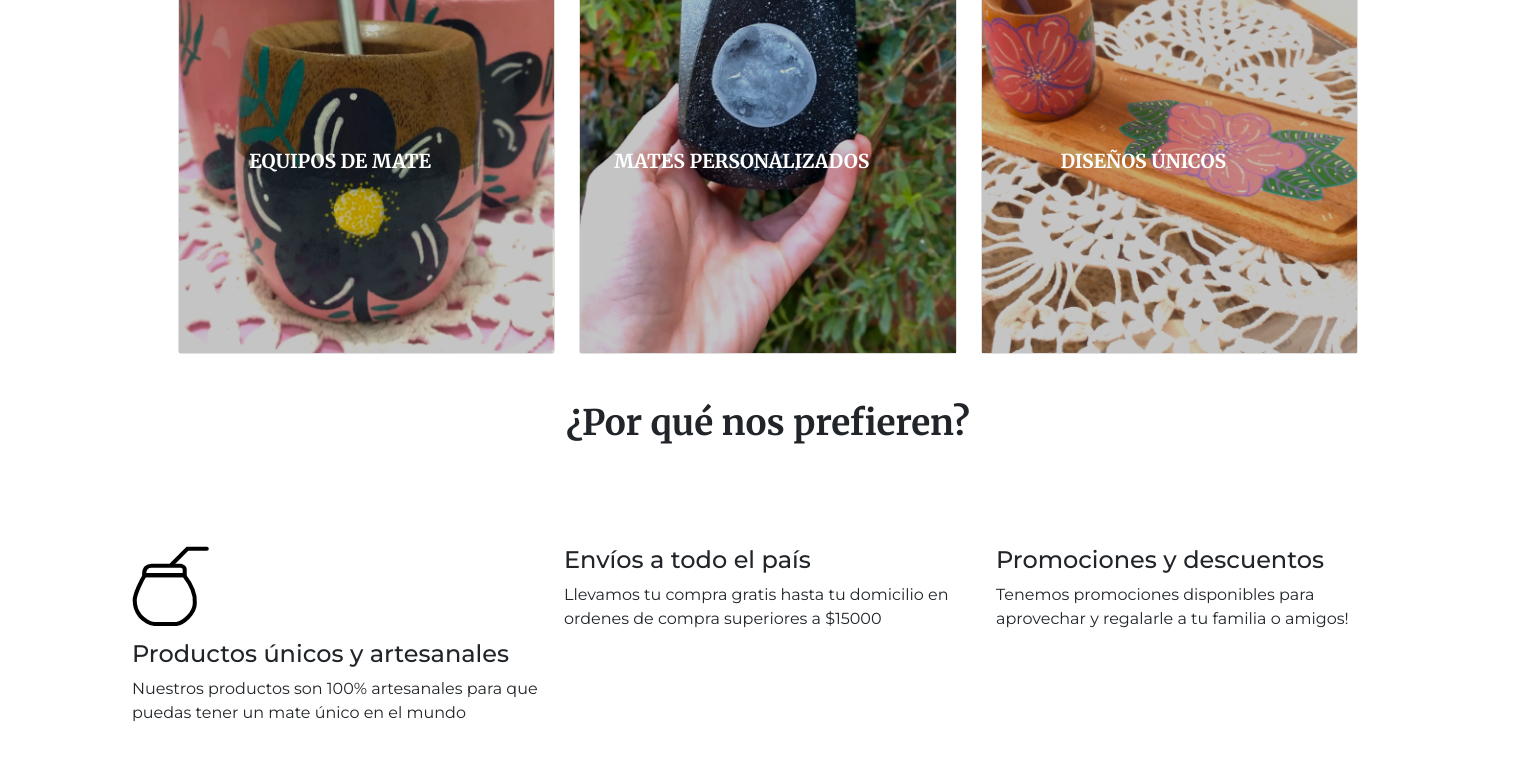
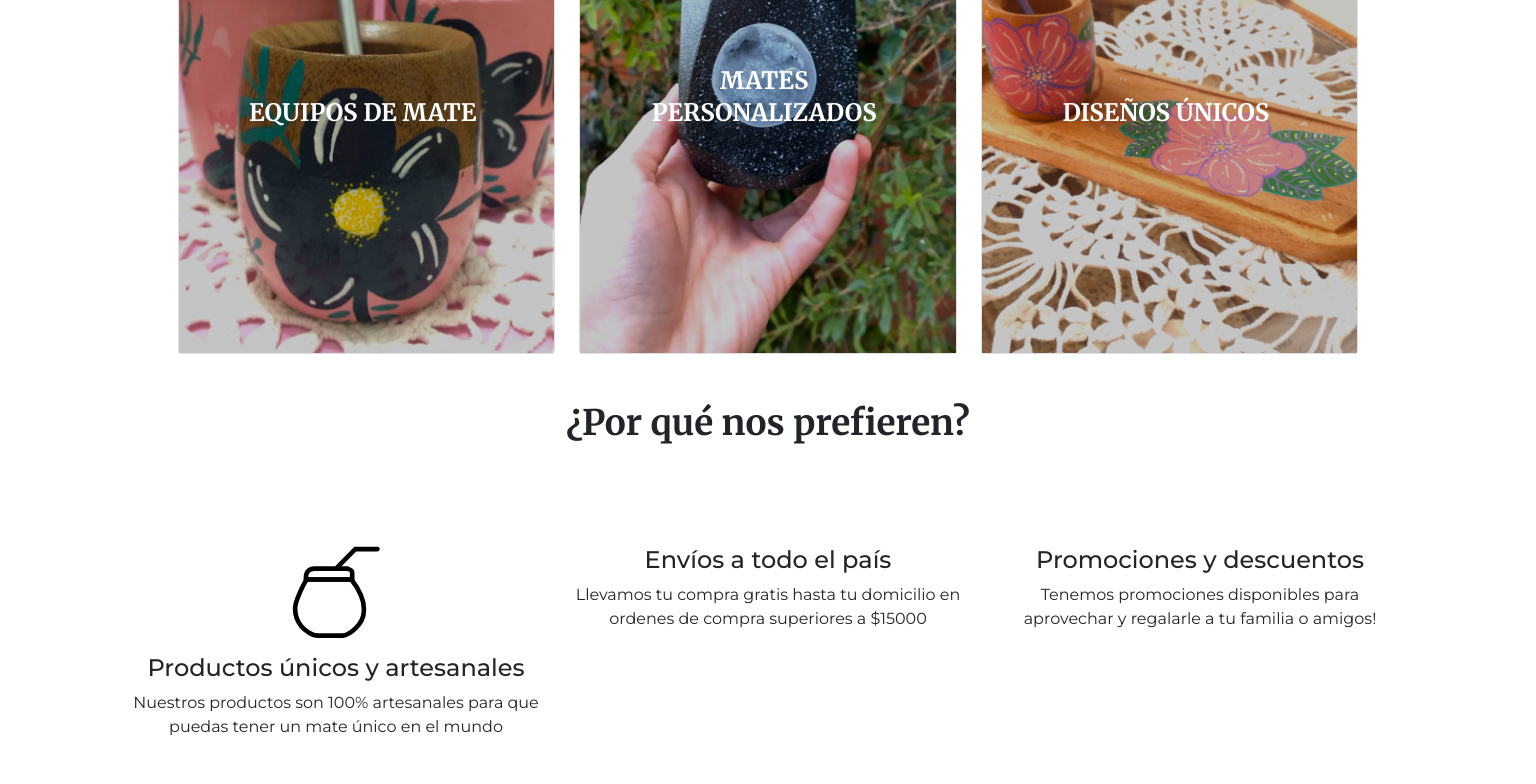
Before and after one commit to orianagomez01/emprendimiento.mates_proyecto, a plain HTML site: page index.html in a window 1536 px wide. Shown: the part 1520-2304 px from the top of the page. Drawn offline with nearby package versions, Linux system fonts and the light colour scheme; no server answers; some icons are missing.

Commit message:
agregue cambios al responsive

```diff
--- a/css/estilos.css
+++ b/css/estilos.css
@@ -393,7 +393,7 @@ h1 {
 /* MEDIA QUERIES PRIMERA PANTALLA */
 
 /* DE 575 PARA ABAJO */
-@media (max-width: 575.98px) {
+@media screen and (max-width: 575.98px) {
     .cover__textos {
         padding-bottom: 7.25rem;
     }
@@ -412,10 +412,22 @@ h1 {
         margin: 0;
     }
 
+    .inicio {
+        height: 96vh;
+    }
+
+    .inicio__cards {
+        text-align: center;
+    }
+
+    .img__icono--mate {
+        width: 90%;
+        padding-left: 10%;
+    }
 }
 
 
-@media (min-width: 576px) {
+@media screen and (min-width: 576px) {
 
     .cover__textos {
         padding-bottom: 10.25rem;
@@ -446,13 +458,25 @@ h1 {
         left: 2px;
     }
 
+    .inicio {
+        height: 96vh;
+    }
+
+    .inicio__cards {
+        text-align: center;
+    }
+
+    .img__icono--mate {
+        width: 90%;
+        padding-left: 10%;
+    }
 
 }
 
 
 /* TEXTOS */
 
-@media (min-width: 768px) {
+@media screen and (min-width: 768px) {
     .cover__textos {
         padding-bottom: 15.25rem;
     }
@@ -488,13 +512,17 @@ h1 {
         left: 2px;
     }
 
+    .inicio {
+        height: 47vh;
+    }
+
     .footer {
         margin-top: 13%;
     }
 
 }
 
-@media (min-width: 992px) {
+@media screen and (min-width: 992px) {
     .carrousel-caption {
         bottom: -6.75rem;
     }
@@ -533,7 +561,7 @@ h1 {
     }
 }
 
-@media (min-width: 1200px) {
+@media screen and (min-width: 1200px) {
     .cover__textos {
         padding-bottom: 24.25rem;
     }
@@ -554,9 +582,13 @@ h1 {
 
     .card-textos {
         padding-bottom: 9.25rem;
-
+        left: 13%;
         line-height: 32px;
         width: 72%;
+    }
+
+    .inicio {
+        height: 67vh;
     }
 
     .footer {
@@ -564,7 +596,34 @@ h1 {
     }
 }
 
+@media screen and (min-width: 1400px) {
 
+    h1 {
+        font-size: 4.6rem;
+    }
+
+    .nav_items {
+        padding-top: 1.2rem;
+    }
+
+    .header__logo {
+        width: 12%;
+
+    }
+
+    .card-textos {
+        font-size: 1.5rem;
+        padding-bottom: 12.25rem;
+        left: 13%;
+        line-height: 32px;
+        width: 72%;
+    }
+
+    .inicio {
+        height: 50vh;
+    }
+
+}
 
 
 
```
